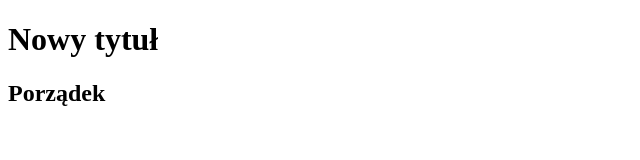
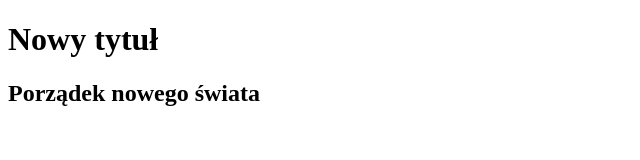
Before and after one commit to kacperta0/background-generator, a plain HTML site: page index.html in a window 1280 px wide. Shown: the whole page, without its empty margins (0-640 px from the left). Drawn offline with Linux system fonts and the light colour scheme.

Commit message:
Update index.html

```diff
--- a/index.html
+++ b/index.html
@@ -2,5 +2,5 @@
 
 <html>
     <h1>Nowy tytuł</h1>
-    <h2>Porządek</h2>
+    <h2>Porządek nowego świata</h2>
 </html>
```
